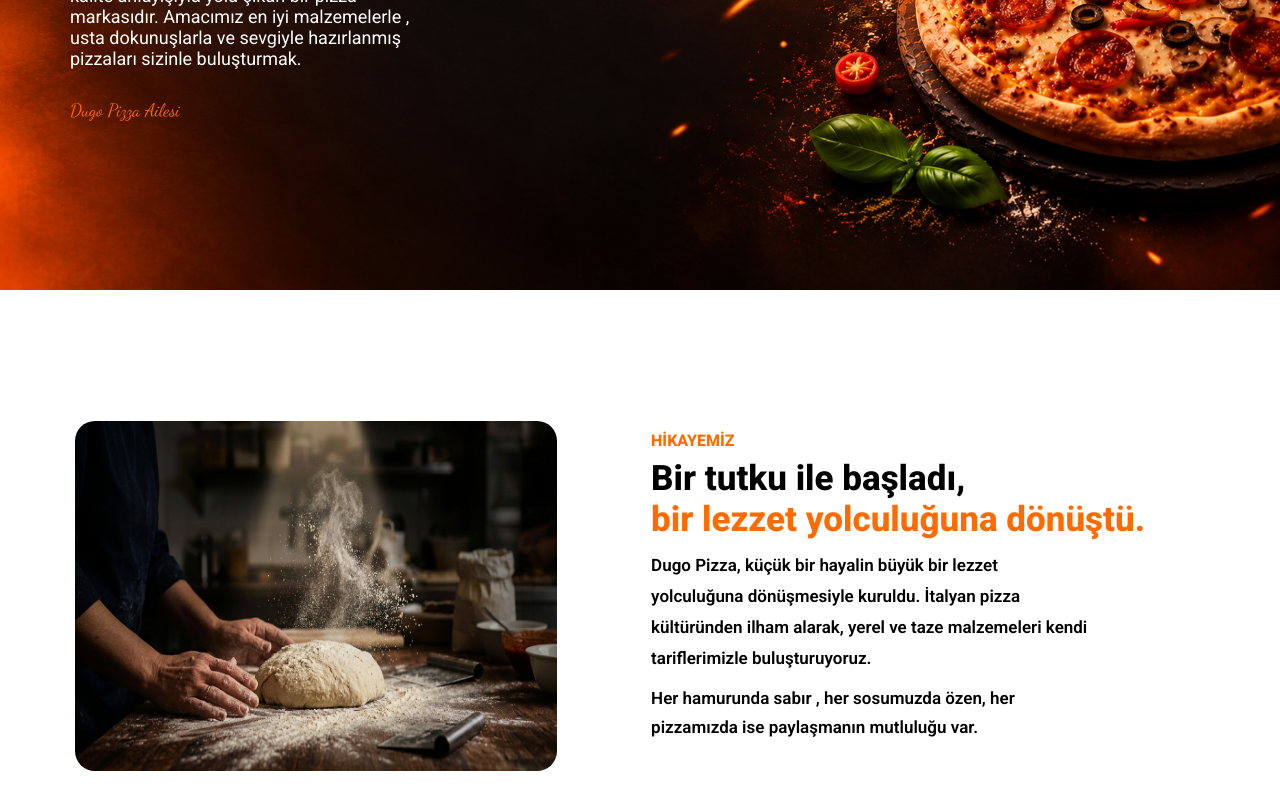
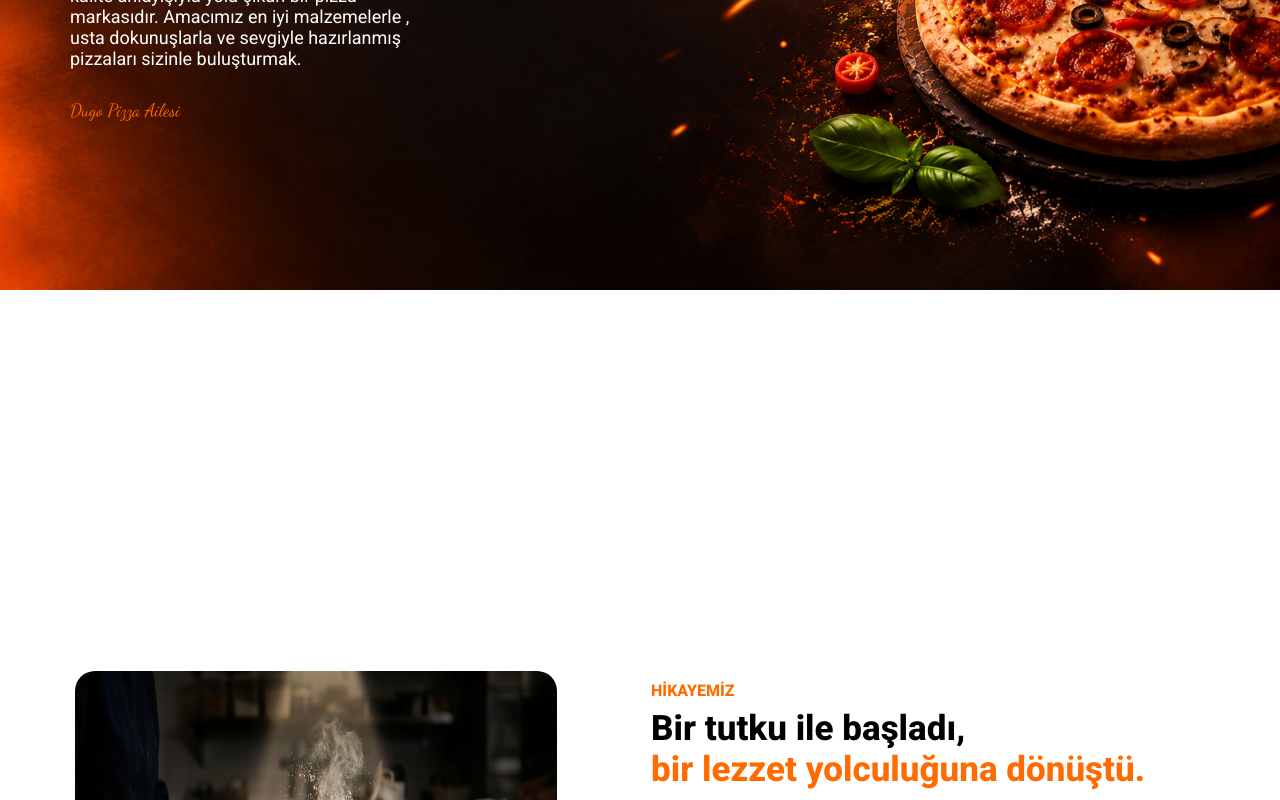
Before and after one commit to Duygugr/Dugo-Pizza, a React (Vite) app: page /Dugo-Pizza/hakkimizda in a window 1280 px wide. Shown: the part 360-1160 px from the top of the page. Built offline with nearby package versions, Linux system fonts and the light colour scheme.

Commit message:
css düzeltildi.

```diff
--- a/src/css/Hakkımızda.css
+++ b/src/css/Hakkımızda.css
@@ -21,7 +21,7 @@
 
 .story{
     padding-left: 75px;
-    padding-top: 300px;
+    padding-top: 550px;
     display: flex;
     justify-content: space-between;
     gap: 70px;
```
